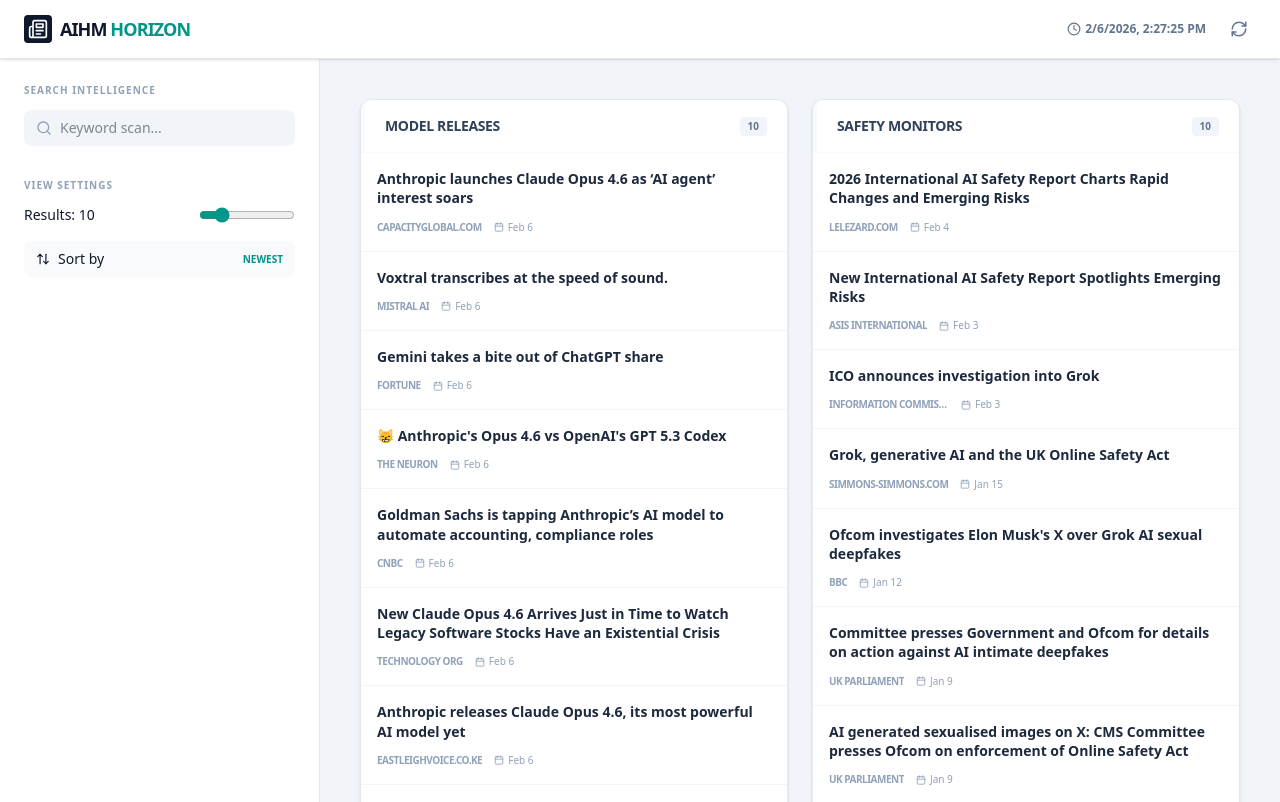
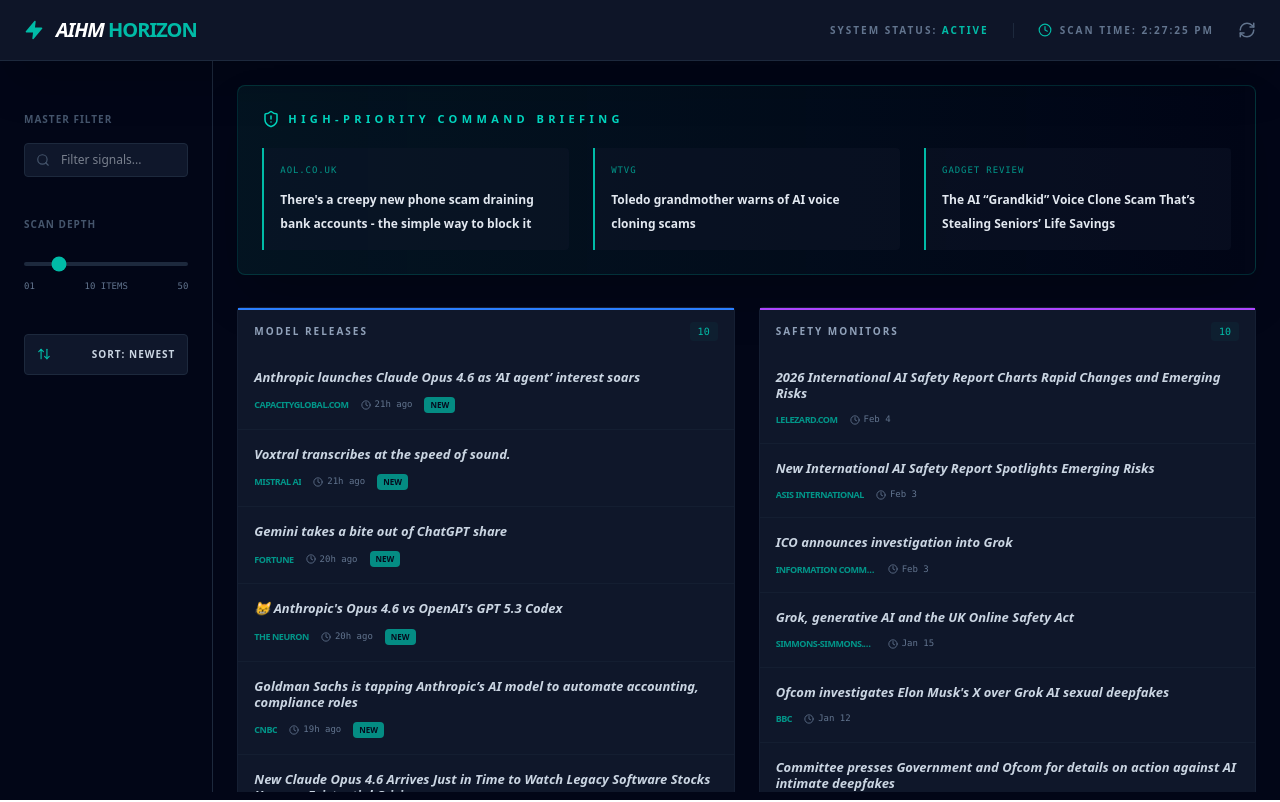
Before and after one commit to jamesmusgrave14-cloud/AIHM-Horizon-Scanning, a React (Vite) app: page / in a window 1280 px wide. Built offline with nearby package versions, Linux system fonts and the light colour scheme.

Commit message:
Update App.jsx

```diff
--- a/src/App.jsx
+++ b/src/App.jsx
@@ -1,14 +1,11 @@
-import React, { useCallback, useEffect, useMemo, useState } from "react";
+import React, { useCallback, useEffect, useState, useMemo } from "react";
 import axios from "axios";
-import {
-  RefreshCw, Search, Calendar, ChevronUp, ChevronDown,
-  Filter, Newspaper, Clock, ArrowUpDown
-} from "lucide-react";
+import { RefreshCw, Search, Clock, Zap, ShieldAlert, ArrowUpDown, LayoutGrid } from "lucide-react";
 
 const SECTIONS = [
   { key: "dev_releases", title: "Model Releases", color: "border-blue-500" },
   { key: "watchdogs", title: "Safety Monitors", color: "border-purple-500" },
-  { key: "gov_signals", title: "Gov Signals", color: "border-slate-700" },
+  { key: "gov_signals", title: "Gov Signals", color: "border-slate-500" },
   { key: "harms_csea", title: "CSEA Harms", color: "border-red-600" },
   { key: "harms_fraud", title: "Fraud/Scams", color: "border-orange-500" },
   { key: "harms_cyber", title: "Cyber Threats", color: "border-red-400" },
@@ -30,132 +27,162 @@
       const res = await axios.get(`/news_data.json?t=${Date.now()}`);
       setData(res.data.sections || {});
       setLastScan(res.data.last_updated);
-    } catch (err) {
-      console.error("Data sync failed.");
-    } finally {
-      setLoading(false);
-    }
+    } catch (err) { console.error("Sync Error:", err); }
+    finally { setLoading(false); }
   }, []);
 
   useEffect(() => { syncData(); }, [syncData]);
 
-  // Safe Date Formatter
+  // DATE LOGIC: Handles "2h ago" vs "Oct 12"
   const formatDisplayDate = (dateStr) => {
     const d = new Date(dateStr);
-    if (isNaN(d.getTime())) return "Recently";
+    if (isNaN(d.getTime())) return "Recent";
+    const diffHours = Math.floor(Math.abs(new Date() - d) / 36e5);
+    if (diffHours < 24) return `${diffHours}h ago`;
     return d.toLocaleDateString(undefined, { month: 'short', day: 'numeric' });
   };
 
+  const isFresh = (dateStr) => {
+    const d = new Date(dateStr);
+    return (new Date() - d) / 36e5 < 24; // True if < 24 hours old
+  };
+
+  // SUMMARY LOGIC: Picks top 3 High Priority, Newest items
+  const summaryItems = useMemo(() => {
+    return Object.values(data).flat()
+      .filter(item => item.priority === "High")
+      .sort((a, b) => new Date(b.date) - new Date(a.date))
+      .slice(0, 3);
+  }, [data]);
+
   const processItems = (items) => {
     let filtered = [...(items || [])];
-    if (search) {
-      filtered = filtered.filter(i => i.title.toLowerCase().includes(search.toLowerCase()));
-    }
-
+    if (search) filtered = filtered.filter(i => i.title.toLowerCase().includes(search.toLowerCase()));
     filtered.sort((a, b) => {
-      const dateA = new Date(a.date).getTime() || 0;
-      const dateB = new Date(b.date).getTime() || 0;
-      return sortOrder === "newest" ? dateB - dateA : dateA - dateB;
+      const diff = new Date(a.date) - new Date(b.date);
+      return sortOrder === "newest" ? -diff : diff;
     });
-
     return filtered.slice(0, limit);
   };
 
   if (loading) return (
-    <div className="flex flex-col items-center justify-center h-screen bg-slate-50 font-sans text-slate-500 text-center px-4">
+    <div className="h-screen bg-[#020617] flex flex-col items-center justify-center text-teal-500 font-mono">
       <RefreshCw className="animate-spin mb-4" size={32} />
-      <p className="font-bold tracking-widest uppercase text-xs">Synchronizing Intelligence</p>
+      <span className="tracking-[0.4em] uppercase text-[10px]">Decrypting Intelligence Feed...</span>
     </div>
   );
 
   return (
-    <div className="min-h-screen bg-[#f8fafc] text-slate-900 font-sans selection:bg-teal-100">
-      <nav className="sticky top-0 z-50 bg-white border-b border-slate-200 px-6 py-3 flex items-center justify-between shadow-sm">
-        <div className="flex items-center gap-2">
-          <div className="bg-slate-900 text-white p-1 rounded">
-            <Newspaper size={20} />
-          </div>
-          <h1 className="font-black text-lg tracking-tighter uppercase">AIHM <span className="text-teal-600">Horizon</span></h1>
+    <div className="min-h-screen bg-[#020617] text-slate-300 font-sans selection:bg-teal-500/30">
+      {/* GLOBAL HEADER */}
+      <nav className="sticky top-0 z-50 bg-[#0f172a]/95 backdrop-blur-md border-b border-slate-800 px-6 py-4 flex justify-between items-center shadow-2xl">
+        <div className="flex items-center gap-3">
+          <Zap size={20} className="text-teal-500" fill="currentColor" />
+          <h1 className="font-black text-xl tracking-tighter uppercase italic text-white">AIHM <span className="text-teal-500 not-italic">Horizon</span></h1>
         </div>
-
-        <div className="flex items-center gap-4 text-[10px] md:text-xs font-bold text-slate-500">
-          <span className="flex items-center gap-1">
-            <Clock size={14}/> {lastScan ? new Date(lastScan).toLocaleString() : "Syncing..."}
+        <div className="flex items-center gap-6 text-[10px] font-bold text-slate-500 uppercase tracking-[0.2em]">
+          <span className="hidden md:block">System Status: <span className="text-teal-500">Active</span></span>
+          <span className="flex items-center gap-2 border-l border-slate-800 pl-6">
+            <Clock size={14} className="text-teal-500" />
+            Scan Time: {lastScan ? new Date(lastScan).toLocaleTimeString() : "--:--"}
           </span>
-          <button onClick={syncData} className="p-2 hover:bg-slate-100 rounded-full transition">
+          <button onClick={syncData} className="hover:text-teal-400 transition transform active:scale-95">
             <RefreshCw size={18} />
           </button>
         </div>
       </nav>
 
-      <div className="max-w-[1600px] mx-auto grid grid-cols-1 lg:grid-cols-12 gap-0">
-        <aside className="lg:col-span-3 border-r border-slate-200 h-[calc(100vh-57px)] sticky top-[57px] bg-white p-6 hidden lg:block">
-          <div className="space-y-8">
-            <section>
-              <label className="text-[10px] font-black uppercase text-slate-400 mb-3 block tracking-widest">Search Intelligence</label>
+      <div className="max-w-[1800px] mx-auto grid grid-cols-1 lg:grid-cols-12">
+        {/* SIDEBAR CONTROLS */}
+        <aside className="lg:col-span-2 border-r border-slate-800 p-6 bg-[#020617] hidden lg:block">
+          <div className="sticky top-28 space-y-10">
+            <div>
+              <label className="text-[10px] font-black uppercase text-slate-600 mb-4 block tracking-widest">Master Filter</label>
               <div className="relative">
-                <Search className="absolute left-3 top-2.5 text-slate-400" size={16} />
+                <Search className="absolute left-3 top-2.5 text-slate-600" size={14} />
                 <input
-                  className="w-full pl-9 pr-4 py-2 bg-slate-100 border-none rounded-lg text-sm focus:ring-2 focus:ring-teal-500 outline-none"
-                  placeholder="Keyword scan..."
                   value={search}
-                  onChange={(e) => setSearch(e.target.value)}
+                  onChange={e => setSearch(e.target.value)}
+                  className="w-full pl-9 pr-4 py-2 bg-slate-900 border border-slate-800 rounded text-xs focus:border-teal-500 outline-none text-slate-200 transition"
+                  placeholder="Filter signals..."
                 />
               </div>
-            </section>
+            </div>
 
-            <section>
-              <label className="text-[10px] font-black uppercase text-slate-400 mb-3 block tracking-widest">View Settings</label>
-              <div className="space-y-4">
-                <div className="flex items-center justify-between">
-                  <span className="text-sm font-medium">Results: {limit}</span>
-                  <input type="range" min="1" max="50" value={limit} onChange={(e) => setLimit(e.target.value)} className="w-24 accent-teal-600" />
-                </div>
-                <button
-                  onClick={() => setSortOrder(s => s === "newest" ? "oldest" : "newest")}
-                  className="w-full flex items-center justify-between px-3 py-2 bg-slate-50 hover:bg-slate-100 rounded-lg text-sm transition"
-                >
-                  <span className="flex items-center gap-2"><ArrowUpDown size={14}/> Sort by</span>
-                  <span className="font-bold text-teal-600 uppercase text-[10px]">{sortOrder}</span>
-                </button>
+            <div>
+              <label className="text-[10px] font-black uppercase text-slate-600 mb-4 block tracking-widest">Scan Depth</label>
+              <input type="range" min="1" max="50" value={limit} onChange={e => setLimit(e.target.value)} className="w-full h-1 bg-slate-800 rounded-lg appearance-none cursor-pointer accent-teal-500" />
+              <div className="flex justify-between mt-2 font-mono text-[9px] text-slate-500">
+                <span>01</span>
+                <span>{limit} ITEMS</span>
+                <span>50</span>
               </div>
-            </section>
+            </div>
+
+            <button
+              onClick={() => setSortOrder(s => s === "newest" ? "oldest" : "newest")}
+              className="w-full flex items-center justify-between p-3 bg-slate-900 border border-slate-800 rounded text-[10px] font-bold uppercase tracking-widest hover:border-teal-500 transition"
+            >
+              <ArrowUpDown size={14} className="text-teal-500"/>
+              Sort: {sortOrder}
+            </button>
           </div>
         </aside>
 
-        <main className="lg:col-span-9 p-6 lg:p-10 h-[calc(100vh-57px)] overflow-y-auto bg-[#f1f5f9]">
-          <div className="grid grid-cols-1 md:grid-cols-2 gap-6">
+        {/* FEED CONTENT */}
+        <main className="lg:col-span-10 p-6 space-y-8 h-[calc(100vh-69px)] overflow-y-auto">
+
+          {/* INTELLIGENCE BRIEFING (SUMMARY) */}
+          <section className="bg-gradient-to-r from-teal-900/20 to-transparent border border-teal-500/20 rounded-lg p-6 shadow-2xl">
+            <div className="flex items-center gap-2 mb-5">
+              <ShieldAlert className="text-teal-400" size={18} />
+              <h2 className="font-black text-[11px] uppercase tracking-[0.4em] text-teal-400">High-Priority Command Briefing</h2>
+            </div>
+            <div className="grid grid-cols-1 md:grid-cols-3 gap-6">
+              {summaryItems.length > 0 ? summaryItems.map((item, i) => (
+                <div key={i} className="bg-slate-900/40 p-4 border-l-2 border-teal-500 rounded-r hover:bg-slate-900/60 transition group">
+                  <span className="text-[9px] font-mono text-teal-600 uppercase mb-2 block tracking-widest">{item.source}</span>
+                  <a href={item.link} target="_blank" rel="noreferrer" className="text-xs font-bold leading-relaxed text-slate-200 group-hover:text-white group-hover:underline">
+                    {item.title}
+                  </a>
+                </div>
+              )) : (
+                <div className="col-span-3 text-xs text-slate-600 italic">No critical anomalies detected in current search parameters.</div>
+              )}
+            </div>
+          </section>
+
+          {/* MAIN GRID */}
+          <div className="grid grid-cols-1 md:grid-cols-2 2xl:grid-cols-3 gap-6">
             {SECTIONS.map(s => {
               const items = processItems(data[s.key]);
               return (
-                <div key={s.key} className="bg-white rounded-xl shadow-sm border border-slate-200 overflow-hidden flex flex-col">
-                  <div className={`border-l-4 ${s.color} px-5 py-4 bg-white border-b border-slate-50 flex justify-between items-center`}>
-                    <h2 className="font-black text-sm uppercase tracking-tight text-slate-700">{s.title}</h2>
-                    <span className="text-[10px] font-bold bg-slate-100 px-2 py-0.5 rounded text-slate-500">{items.length}</span>
+                <div key={s.key} className="bg-[#0f172a] border border-slate-800/50 rounded-sm flex flex-col">
+                  <div className={`border-t-2 ${s.color} px-4 py-3 bg-slate-900/80 flex justify-between items-center`}>
+                    <h2 className="font-black text-[10px] uppercase tracking-[0.2em] text-slate-400">{s.title}</h2>
+                    <span className="font-mono text-[10px] text-teal-500 bg-teal-500/5 px-2 py-0.5 rounded">{items.length}</span>
                   </div>
 
-                  <div className="divide-y divide-slate-100">
+                  <div className="divide-y divide-slate-800/40">
                     {items.map((item, i) => (
-                      <div key={i} className="p-4 hover:bg-slate-50 transition group">
-                        <div className="flex justify-between items-start gap-3">
-                          <a href={item.link} target="_blank" rel="noreferrer" className="text-sm font-bold text-slate-800 group-hover:text-teal-700 leading-snug">
-                            {item.title}
-                          </a>
-                        </div>
-                        <div className="flex items-center gap-3 mt-3">
-                          <span className="text-[10px] font-black text-slate-400 uppercase tracking-tighter truncate max-w-[120px]">{item.source}</span>
-                          <span className="text-[10px] font-medium text-slate-400 flex items-center gap-1">
-                            <Calendar size={10}/> {formatDisplayDate(item.date)}
+                      <div key={i} className="p-4 hover:bg-slate-800/30 transition-all group">
+                        <a href={item.link} target="_blank" rel="noreferrer" className="text-[13px] font-semibold text-slate-300 group-hover:text-white leading-tight block mb-3 italic group-hover:not-italic">
+                          {item.title}
+                        </a>
+                        <div className="flex items-center gap-3">
+                          <span className="text-[9px] font-black text-teal-600 uppercase tracking-tighter truncate max-w-[100px]">{item.source}</span>
+                          <span className="text-[9px] font-mono text-slate-500 flex items-center gap-1">
+                            <Clock size={10}/> {formatDisplayDate(item.date)}
                           </span>
+                          {isFresh(item.date) && (
+                            <span className="text-[8px] font-black bg-teal-500 text-slate-950 px-1.5 py-0.5 rounded-sm animate-pulse">NEW</span>
+                          )}
                           {item.priority === "High" && (
-                            <span className="ml-auto text-[8px] font-black bg-red-100 text-red-600 px-1.5 py-0.5 rounded uppercase">High Risk</span>
+                            <span className="ml-auto text-[8px] font-black border border-red-900 text-red-500 px-1.5 py-0.5 rounded uppercase shadow-[0_0_10px_rgba(153,27,27,0.3)]">Critical</span>
                           )}
                         </div>
                       </div>
                     ))}
-                    {items.length === 0 && (
-                      <div className="p-10 text-center text-slate-400 text-xs italic">No matching signals found.</div>
-                    )}
                   </div>
                 </div>
               );
```
